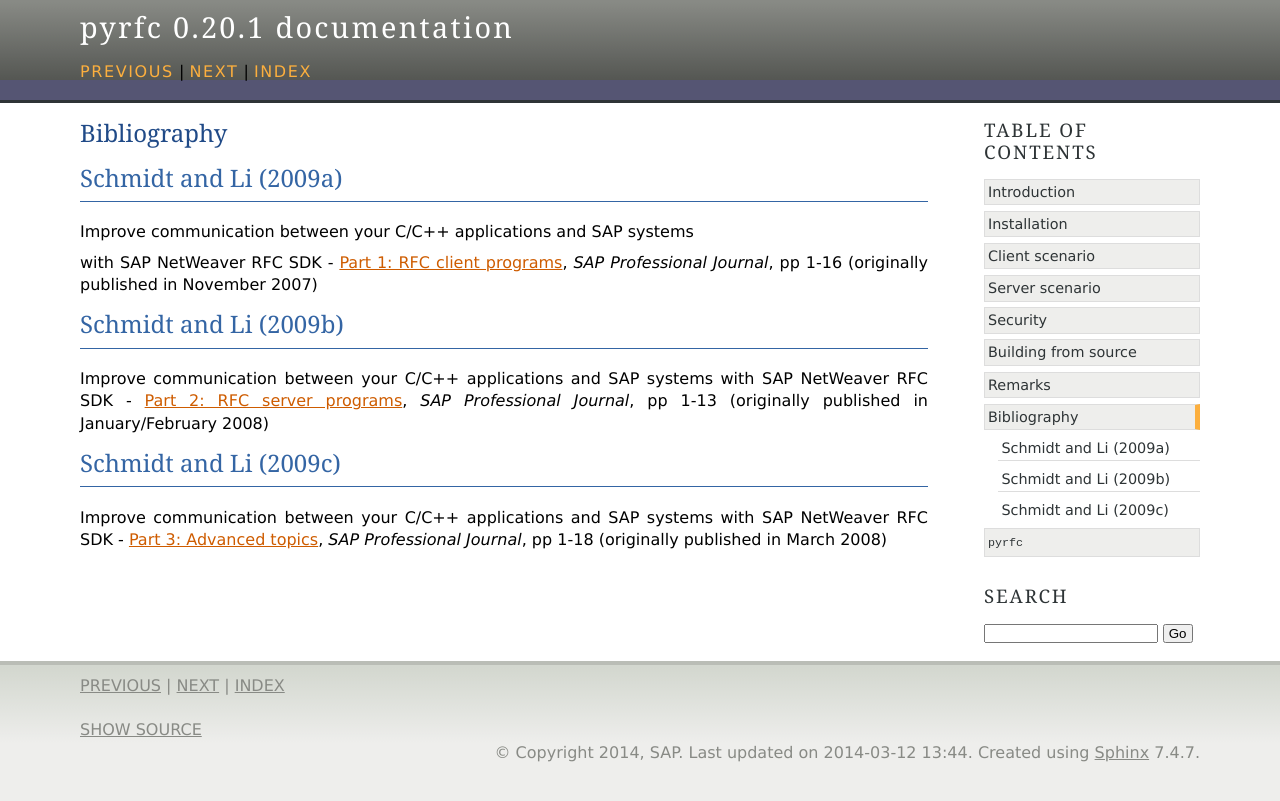
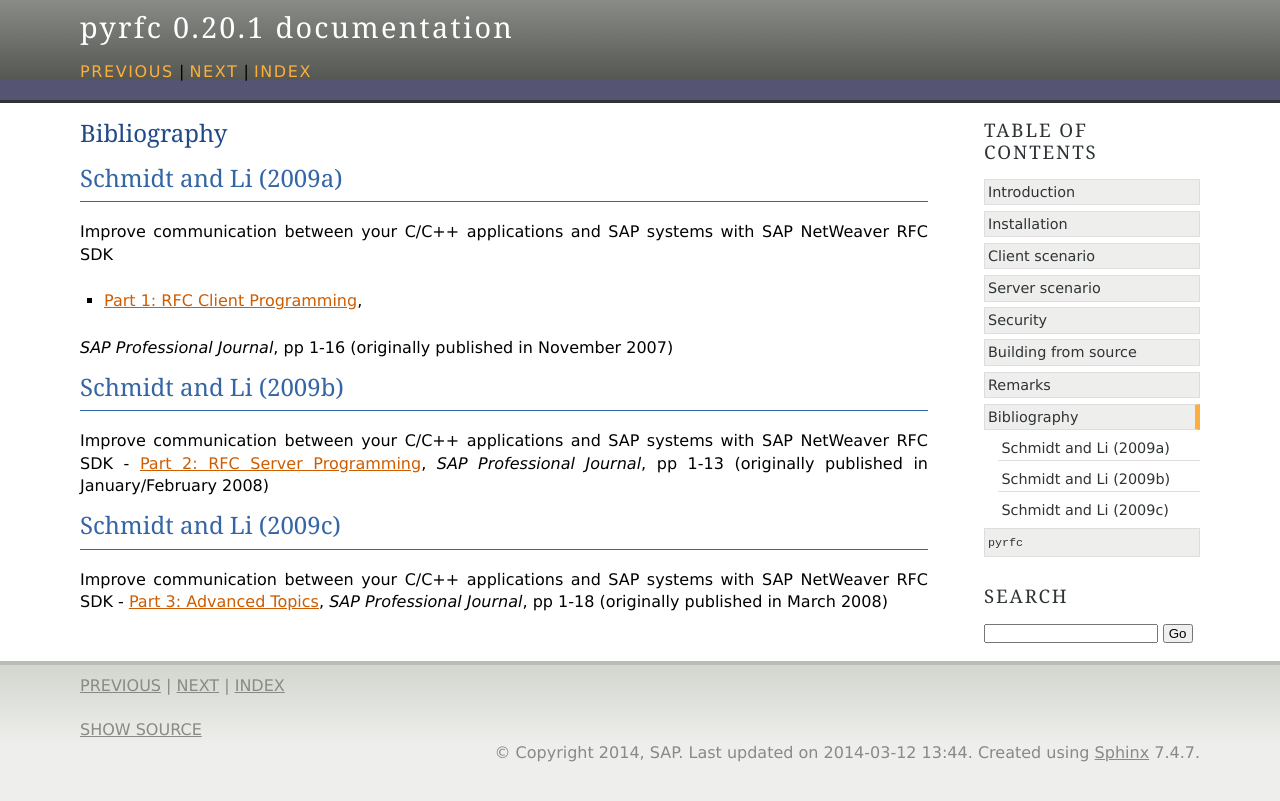
Before and after one commit to SAP/PyRFC, a Sphinx documentation site: the page built from doc/bibliography.rst, in a window 1280 px wide. Shown: the top 801 px of the page. Built offline with Sphinx 7.4.7, drawn with Linux system fonts in a browser that asks for light colours.

Commit message:
Docu update: new links for SAP NW RFC SDK articles

```diff
--- a/doc/bibliography.rst
+++ b/doc/bibliography.rst
@@ -7,9 +7,9 @@
 
 Schmidt and Li (2009a)
 ----------------------
-Improve communication between your C/C++ applications and SAP systems
+Improve communication between your C/C++ applications and SAP systems with SAP NetWeaver RFC SDK
 
-with SAP NetWeaver RFC SDK - `Part 1: RFC client programs <http://www.sdn.sap.com/irj/sdn/index?overridelayout=true&rid=/library/uuid/302f1a30-f4cb-2c10-e985-c8a280a96e43>`_,
+- `Part 1: RFC Client Programming <https://scn.sap.com/docs/DOC-52886>`_,
 *SAP Professional Journal*, pp 1-16 (originally published in November 2007)
 
 .. _c09b:
@@ -17,7 +17,8 @@
 Schmidt and Li (2009b)
 ----------------------
 Improve communication between your C/C++ applications and SAP systems
-with SAP NetWeaver RFC SDK - `Part 2: RFC server programs <http://www.sdn.sap.com/irj/scn/go/portal/prtroot/docs/library/uuid/b02b0719-4ccc-2c10-71ab-fe31483e466f>`_,
+with SAP NetWeaver RFC SDK -
+`Part 2: RFC Server Programming <https://scn.sap.com/docs/DOC-52887>`_,
 *SAP Professional Journal*, pp 1-13 (originally published in January/February 2008)
 
 .. _c09c:
@@ -25,5 +26,5 @@
 Schmidt and Li (2009c)
 ----------------------
 Improve communication between your C/C++ applications and SAP systems
-with SAP NetWeaver RFC SDK - `Part 3: Advanced topics <http://www.sdn.sap.com/irj/sdn/go/portal/prtroot/docs/library/uuid/5070f62a-6acd-2c10-8cb5-858ef06adbb9>`_,
+with SAP NetWeaver RFC SDK - `Part 3: Advanced Topics <https://scn.sap.com/docs/DOC-52888>`_,
 *SAP Professional Journal*, pp 1-18 (originally published in March 2008)
--- a/doc/intro.rst
+++ b/doc/intro.rst
@@ -13,9 +13,9 @@
 about RFC communication and *SAP NW RFC Library*, published in the SAP Professional Journal (SPJ),
 in 2009, by Ulrich Schmidt and Guangwei Li: *Improve communication between your C/C++ applications
 and SAP systems with SAP NetWeaver RFC SDK*
-`Part 1: RFC client programs <http://www.sdn.sap.com/irj/sdn/index?overridelayout=true&rid=/library/uuid/302f1a30-f4cb-2c10-e985-c8a280a96e43>`_,
-`Part 2: RFC server programs <http://www.sdn.sap.com/irj/scn/go/portal/prtroot/docs/library/uuid/b02b0719-4ccc-2c10-71ab-fe31483e466f>`_,
-`Part 3: Advanced topics <http://www.sdn.sap.com/irj/sdn/go/portal/prtroot/docs/library/uuid/5070f62a-6acd-2c10-8cb5-858ef06adbb9>`_.
+`Part 1: RFC Client Programming <https://scn.sap.com/docs/DOC-52886>`_,
+`Part 2: RFC Server Programming <https://scn.sap.com/docs/DOC-52887>`_,
+`Part 3: Advanced Topics <https://scn.sap.com/docs/DOC-52888>`_.
 
 The lecture of these articles and `NW RFC SDK Guide (SAP Help) <http://help.sap.com/saphelp_nw73ehp1/helpdata/en/48/a88c805134307de10000000a42189b/content.htm?frameset=/en/48/a994a77e28674be10000000a421937/frameset.htm>`_
 are recommended as an introduction into RFC communication and programming, while :mod:`pyrfc` documentation is
```
